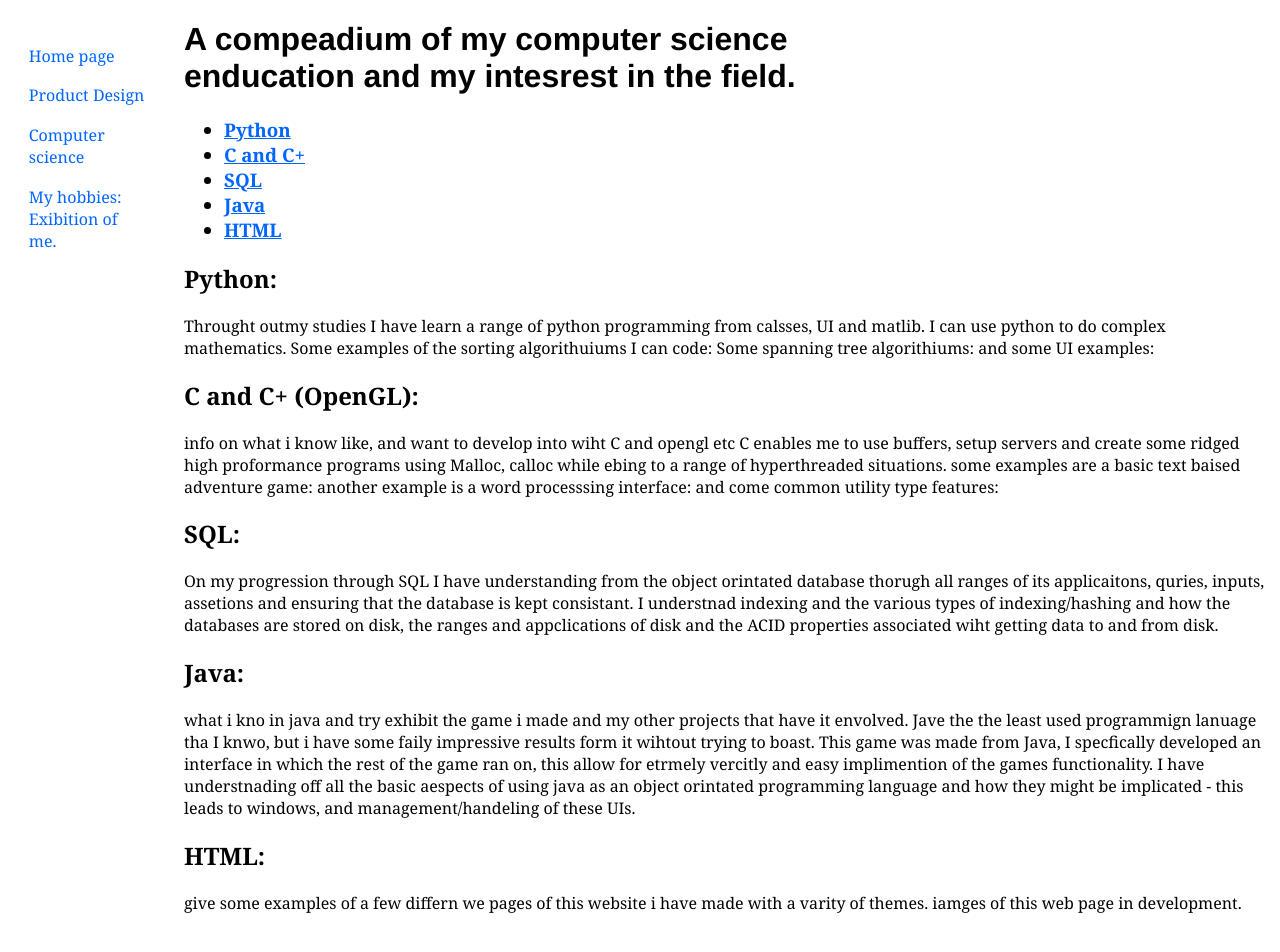
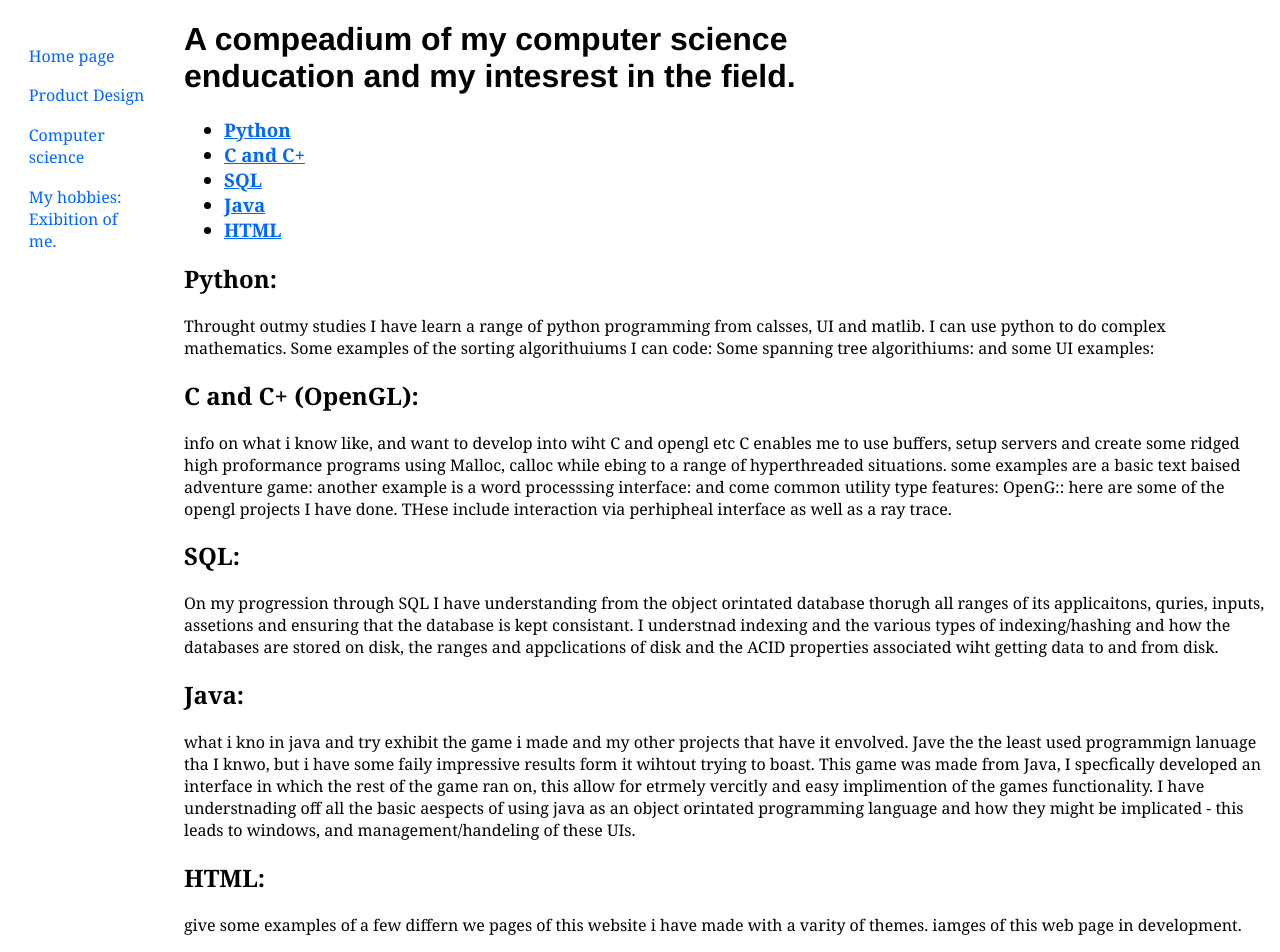
Before and after one commit to TheTriangleTrippa/Portfolio, a Jekyll site: the page built from CompSci.html, in a window 1280 px wide. Built offline with Jekyll 4.4.1, drawn with Linux system fonts in a browser that asks for light colours; before the commit the page ends 930 px from its top, so only the background shows below that.

Commit message:
Update CompSci_pg.html

```diff
--- a/_includes/CompSci_pg.html
+++ b/_includes/CompSci_pg.html
@@ -38,6 +38,7 @@
     and some UI examples:
 
 
+
    <h2 class="heading2" id="c_id"> C and C+ (OpenGL):</h2>
    <p class="info"> info on what i know like, and want to develop into wiht C and opengl etc
      C enables me to use buffers, setup servers and create some ridged high proformance programs using Malloc, calloc while ebing to a range of hyperthreaded situations.
@@ -48,6 +49,7 @@
 
      and come common utility type features:
 
+    OpenG:: here are some of the opengl projects I have done. THese include interaction via perhipheal interface as well as a ray trace.
 
    <h2 class="heading3" id="sql_id"> SQL:</h2>
    <p class="info">
```
